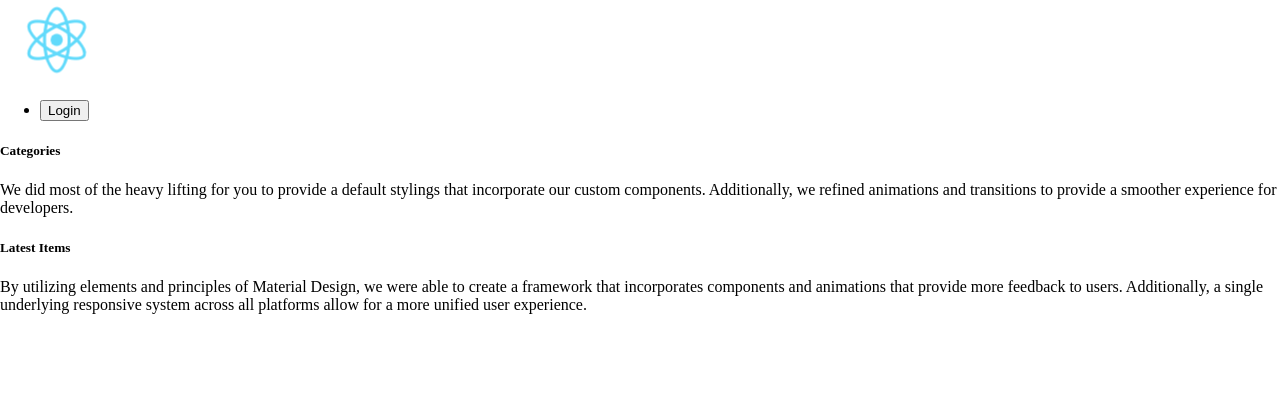
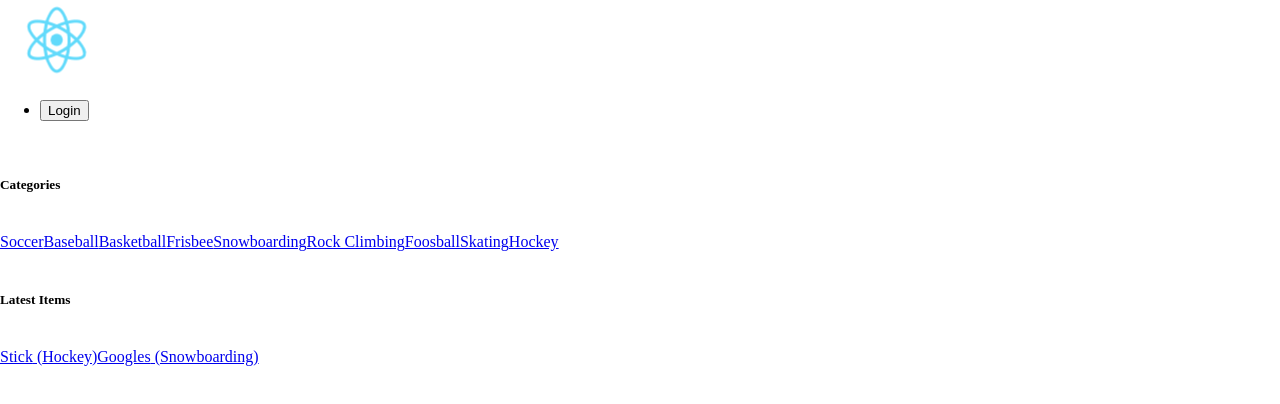
Before and after one commit to MFry/itemCatalog, a React (Create React App) app in the folder vagrant/app/static/: page / in a window 1280 px wide. Shown: the top 404 px of the page. Built offline with nearby package versions, Linux system fonts and the light colour scheme; the HTML template or start-up script is replaced by a standard one.

Commit message:
Feat: Removed empty HTML and fixed formatting

```diff
--- a/vagrant/app/static/src/Content.js
+++ b/vagrant/app/static/src/Content.js
@@ -1,5 +1,6 @@
 import React from 'react';
-
+import Categories from './Categories';
+import Items from './Items';
 
 const Content = () => (
 
@@ -11,19 +12,19 @@ const Content = () => (
       <div className="row">
         <div className="col s12 m4">
           <div className="icon-block">
-            <h2 className="center light-blue-text" />
+            <br />
             <h5 className="center">Categories</h5>
-
-            <p className="light">We did most of the heavy lifting for you to provide a default stylings that incorporate our custom components. Additionally, we refined animations and transitions to provide a smoother experience for developers.</p>
+            <br />
+            <Categories />
           </div>
         </div>
 
         <div className="col s12 m8">
           <div className="icon-block">
-            <h2 className="center light-blue-text" />
+            <br />
             <h5 className="center">Latest Items</h5>
-
-            <p className="light">By utilizing elements and principles of Material Design, we were able to create a framework that incorporates components and animations that provide more feedback to users. Additionally, a single underlying responsive system across all platforms allow for a more unified user experience.</p>
+            <br />
+            <Items />
           </div>
         </div>
       </div>
```
